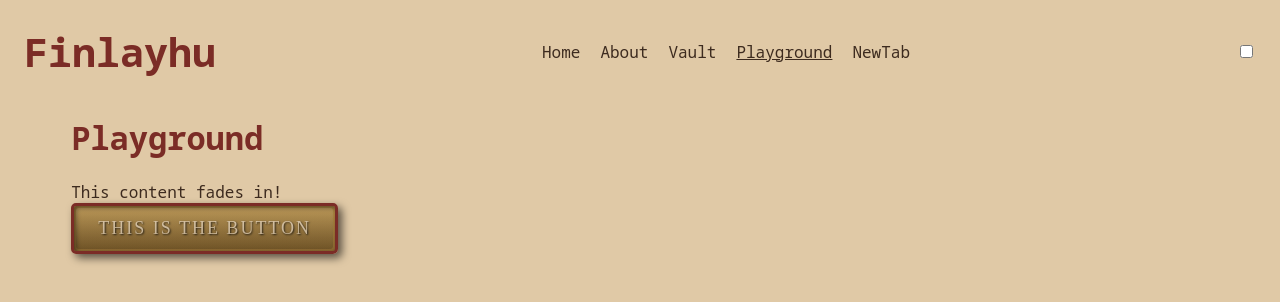
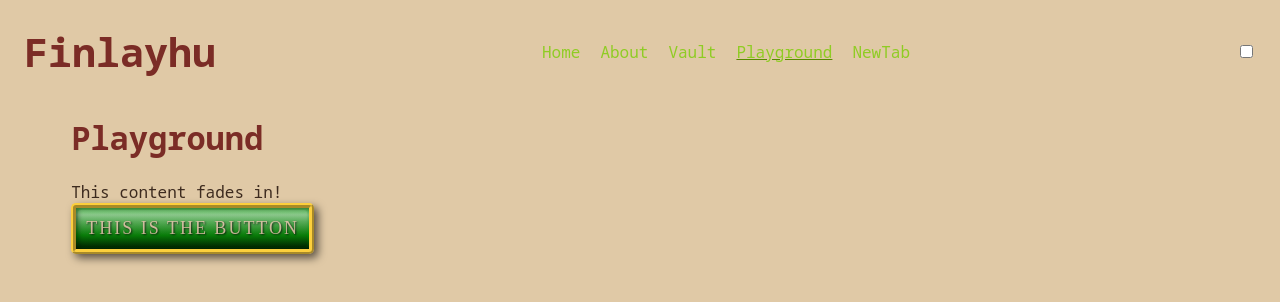
Before and after one commit to HudsonFinn/finlayhu, a React (Vite) app: page /playground in a window 1280 px wide. Shown: the top 302 px of the page. Built offline with nearby package versions, Linux system fonts and the light colour scheme.

Commit message:
Updated link styling

```diff
--- a/src/components/Button/Button.css
+++ b/src/components/Button/Button.css
@@ -1,10 +1,18 @@
 .steampunk-button {
-	background: linear-gradient(180deg, #b28b44 0%, #8c6931 100%);
-	border: 3px solid #7b2c26;
+	background: linear-gradient(
+		to bottom,
+		rgba(92, 219, 92, 1) 0%,
+		rgba(131, 199, 131, 1) 17%,
+		rgba(82, 177, 82, 1) 33%,
+		rgba(0, 138, 0, 1) 67%,
+		rgba(0, 87, 0, 1) 83%,
+		rgba(0, 36, 0, 1) 100%
+	);
+	border: 5px ridge #fccf3d;
 	color: #e0c9a6;
-	font-family: 'Cinzel', serif; /* Elegant, Victorian-style font */
+	font-family: 'Cinzel', serif;
 	font-size: 18px;
-	padding: 12px 24px;
+	padding: 10px 10px;
 	text-transform: uppercase;
 	letter-spacing: 2px;
 	border-radius: 5px;
@@ -32,7 +40,15 @@
 
 /* Hover Effect */
 .steampunk-button:hover {
-	background: linear-gradient(180deg, #c97850 0%, #9c6a37 100%);
+	background: linear-gradient(
+		to bottom,
+		rgba(92, 219, 92, 1) 0%,
+		rgba(131, 199, 131, 1) 17%,
+		rgba(82, 177, 82, 1) 33%,
+		rgba(0, 138, 0, 1) 67%,
+		rgba(0, 87, 0, 1) 83%,
+		rgba(0, 36, 0, 1) 100%
+	);
 	border-color: #d4af37;
 	box-shadow:
 		inset 2px 2px 8px rgba(0, 0, 0, 0.7),
--- a/src/components/NavButton/NavButton.css
+++ b/src/components/NavButton/NavButton.css
@@ -1,10 +1,10 @@
 .nav-button {
 	padding: 10px;
 	font-size: 1em;
-	color: inherit;
 	text-decoration: none;
 }
 
 .active {
 	text-decoration: underline;
+	text-decoration-color: var(--visited-link);
 }
--- a/src/index.css
+++ b/src/index.css
@@ -5,6 +5,8 @@ body {
 	--button-color: #b28b44;
 	--button-hover: #c97850;
 	--border-color: #d4af37;
+	--link-color: #8fcc24;
+	--visited-link: #5a8a00;
 	font-family: 'Noto Sans Mono';
 	color: var(--text-color);
 	background-color: var(--bg-color);
@@ -15,7 +17,9 @@ body.dark {
 	--heading-color: #d4af37;
 	--button-color: #c97850;
 	--button-hover: #b28b44;
-	--border-color: #005f5b;
+	--border-color: #5f3400;
+	--link-color: #00b43c;
+	--visited-link: #006221;
 }
 h1,
 h2,
@@ -35,3 +39,23 @@ button {
 button:hover {
 	background-color: var(--button-hover);
 }
+
+a {
+	color: var(--link-color);
+	text-decoration-color: var(--link-color);
+	text-decoration: none solid var(--link-color);
+	transition:
+		color 0.3s,
+		text-decoration 0.3s;
+}
+
+a:visited {
+	color: var(--visited-link);
+	text-decoration-color: var(--visited-link);
+}
+
+a:hover {
+	color: var(--button-hover);
+	text-decoration-color: var(--button-hover);
+	text-decoration: underline;
+}
```
